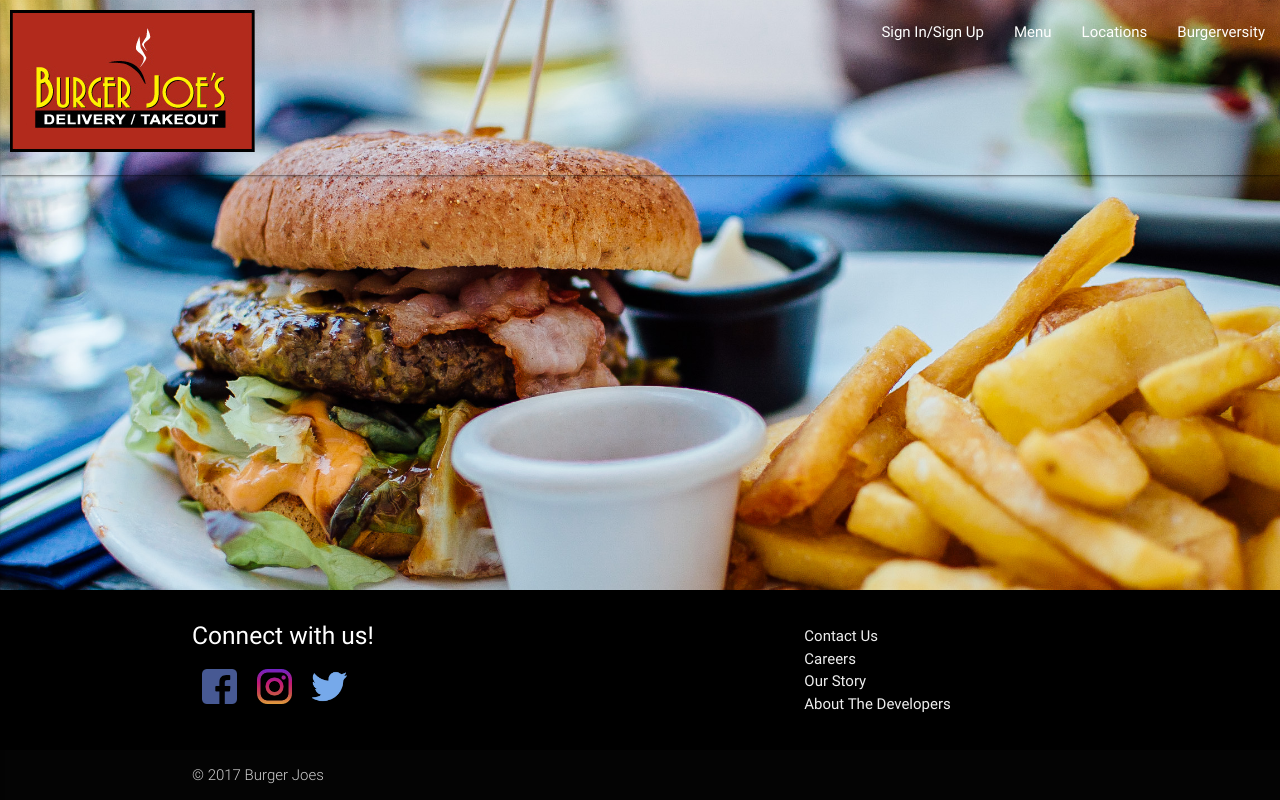
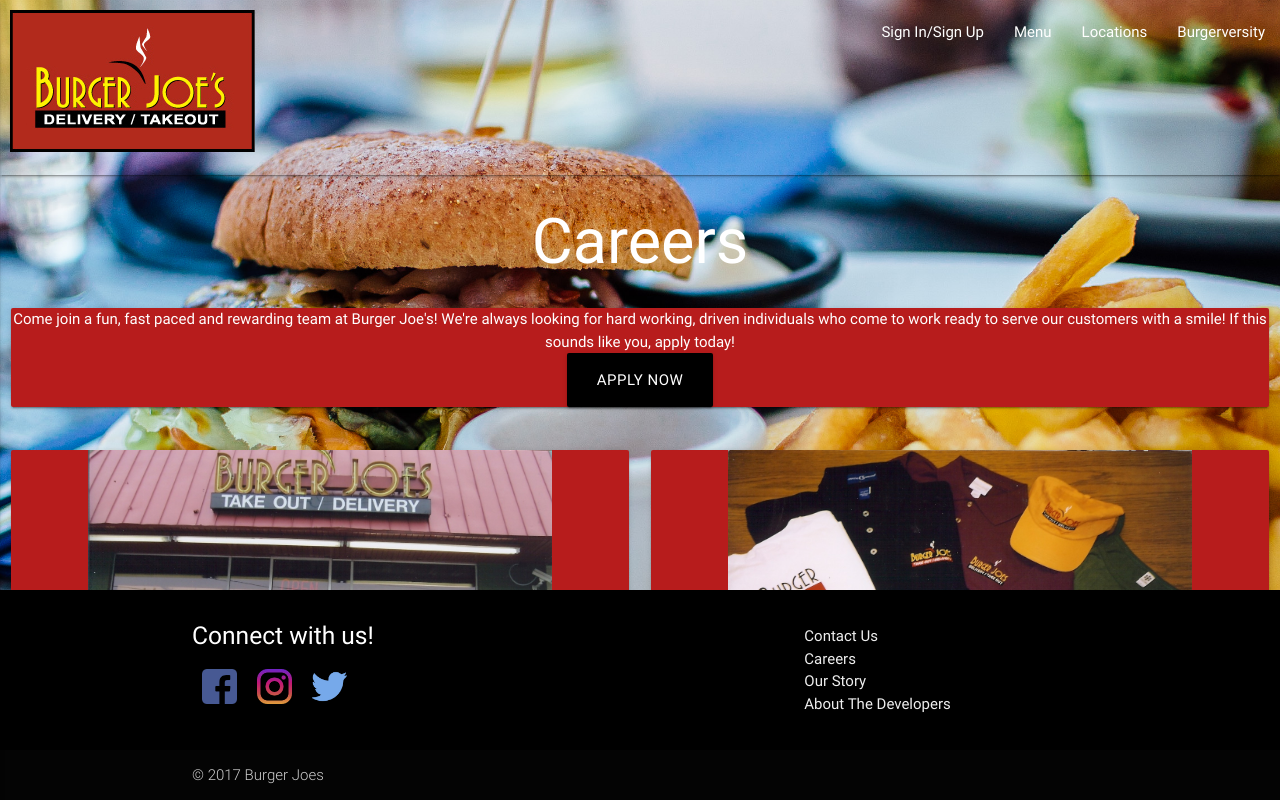
Before and after one commit to davidthrasher/BurgerJoes, a React (Create React App) app in the folder client/: page /careers in a window 1280 px wide. Built offline with nearby package versions, Linux system fonts and the light colour scheme; what auth0-js would draw is missing.

Commit message:
added careers page

```diff
--- a/client/public/css/main.css
+++ b/client/public/css/main.css
@@ -70,6 +70,15 @@
   width: 75%;
 }
 
+.careers {
+  height: 300px;
+  width: 75%;
+}
+
+#applycard {
+  text-align: center;
+}
+
 /*Fade in CSS animation====================*/
 header, main {
     -webkit-animation: fadein 2s; /* Safari, Chrome and Opera > 12.1 */
--- /dev/null
+++ b/client/src/components/Careers/Careers.js
@@ -0,0 +1,33 @@
+import React from "react";
+
+const Careers = () =>
+
+<main>
+
+  <h1 className="center white-text">Careers</h1>
+  <div className="row">
+    <div className="col s12 m12 l12">
+      <div id="applycard" className="card red darken-4 center">
+        <div className="white-text center">
+          Come join a fun, fast paced and rewarding team at Burger Joe's! We're always looking for hard working, driven individuals who come to work ready to serve our customers with a smile! If this sounds like you, apply today!
+        </div>
+        <a target="_blank" href="../../application.pdf" className="waves-effect waves-light btn-large black">Apply Now</a>
+      </div>
+    </div>
+  </div>
+  <div className="row">
+    <div className="col s12 m12 l6">
+      <div className="card red darken-4 center">
+        <img src="./images/sourceimages/storefront.jpg" className="careers" alt="Burger Joes"/>
+      </div>
+    </div>
+    <div className="col s12 m12 l6">
+      <div className="card red darken-4 center">
+        <img src="./images/sourceimages/apparel.jpg" className="careers" alt="Burger Joes"/>
+      </div>
+    </div>
+  </div>
+
+</main>
+
+export default Careers;
--- /dev/null
+++ b/client/src/components/Careers/index.js
@@ -0,0 +1 @@
+export { default } from "./Contactus";
--- a/client/src/pages/careers/careers.js
+++ b/client/src/pages/careers/careers.js
@@ -2,7 +2,7 @@
 import { Link } from "react-router-dom";
 import Nav from '../../components/Navbar/Navbar.js';
 import Footer from '../../components/Footer/Footer.js';
-
+import Career from '../../components/Careers/Careers.js';
 
 class Careers extends Component {
   render() {
@@ -10,7 +10,7 @@
       <div>
 
         <Nav {...this.props}/>
-
+        <Career />
         <Footer />
       </div>
     );
```
Also changed, not shown: 1 other file (tests, documents, lock files or other folders).
